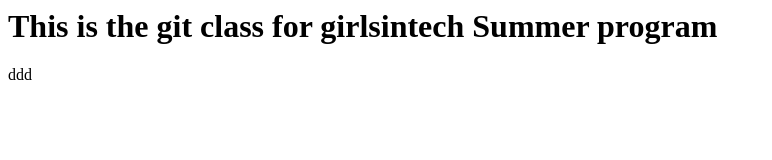
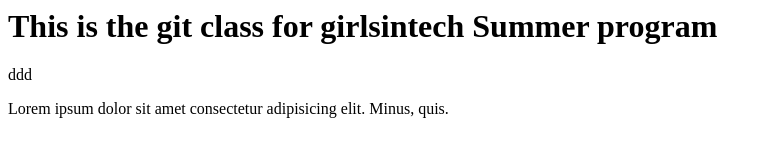
Before and after one commit to Uniquezee/gitclassSummerGITN, a plain HTML site: page index.html in a window 1280 px wide. Shown: the whole page, without its empty margins (0-772 px from the left). Drawn offline with Linux system fonts and the light colour scheme.

Commit message:
added another P tag to my index.html file

```diff
--- a/index.html
+++ b/index.html
@@ -8,5 +8,6 @@
 <body>
     <h1>This is the git class for girlsintech Summer program</h1>
     <p>ddd</p>
+    <p>Lorem ipsum dolor sit amet consectetur adipisicing elit. Minus, quis.</p>
 </body>
 </html>
```
